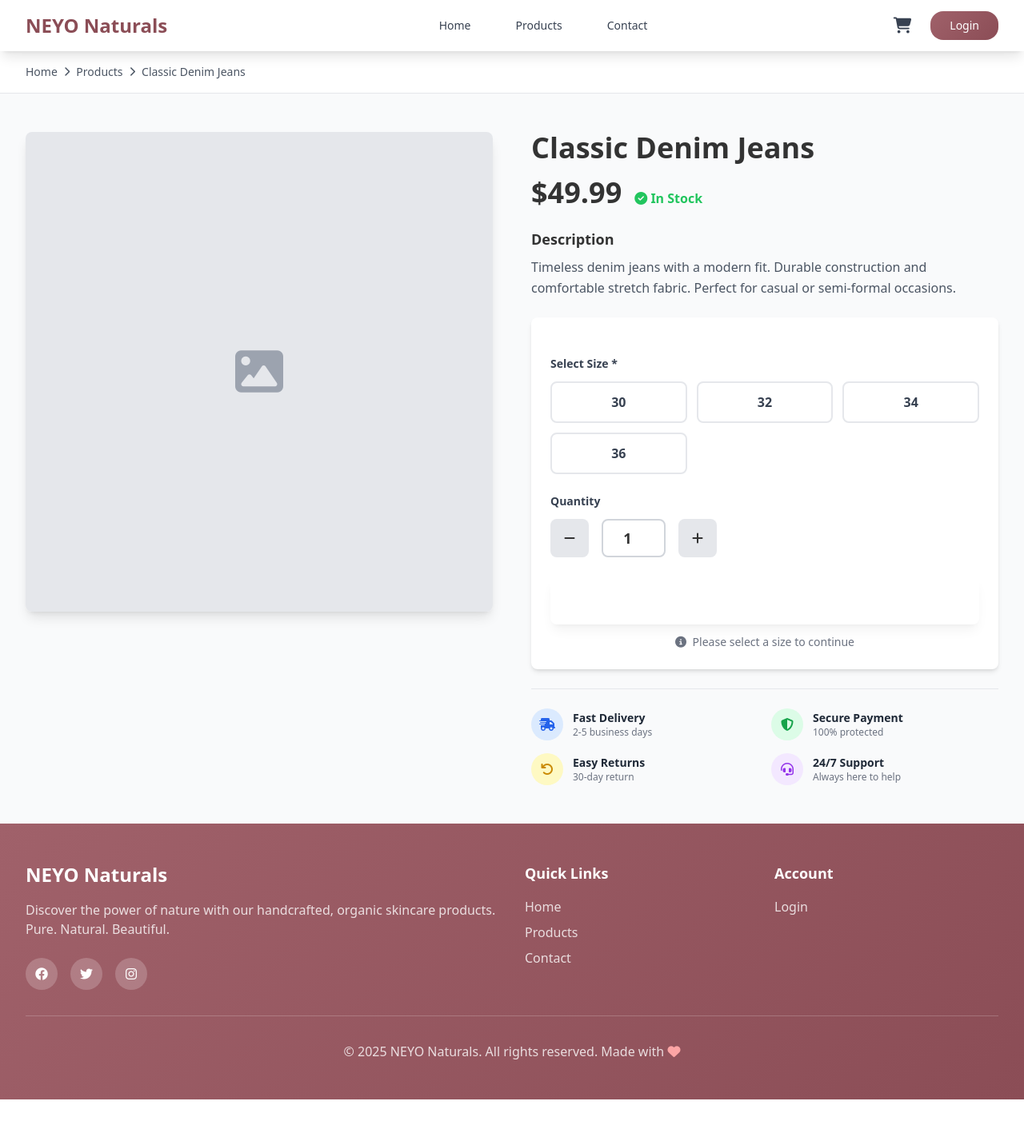
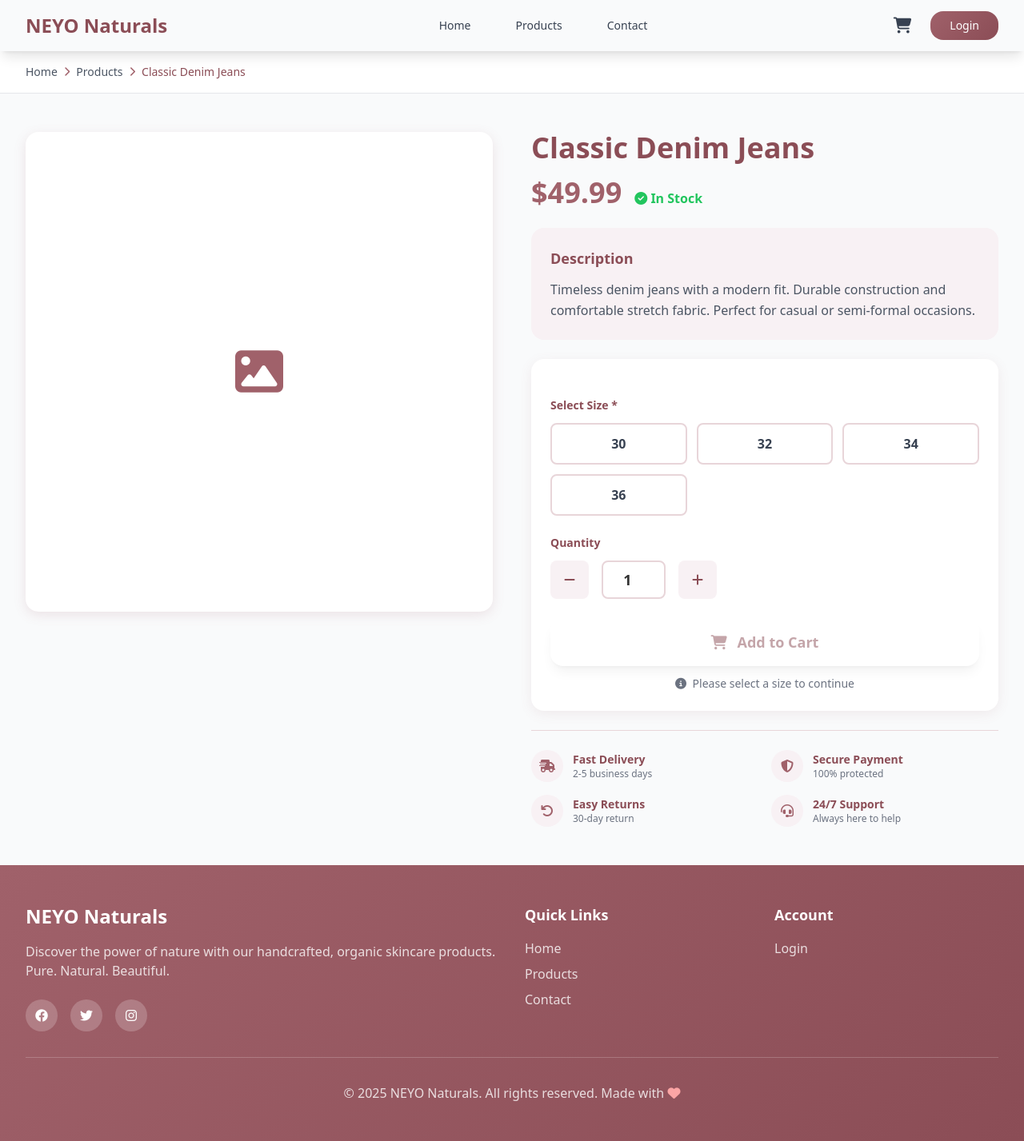
Before and after one commit to Harsh18Stephen/Neyo, a Django app: a page that uses templates/base.html in a window 1280 px wide. Shown: the whole page at 80% size. Before the commit the page ends 1375 px from the top, so only its background shows below. Run offline with Django 5.2, Linux system fonts and the light colour scheme; data comes from the database, SQL or seed files in the repository; both versions use the stored data as it was after the commit; data that the repository does not hold is empty; some libraries are stand-ins or nearby versions.

Commit message:
made some modification to templates

```diff
--- a/accounts/models.py
+++ b/accounts/models.py
@@ -10,10 +10,8 @@
     date_of_birth = models.DateField(null=True, blank=True)
     avatar = models.ImageField(upload_to='profiles/', blank=True, null=True)
 
-    # Google OAuth fields
     google_id = models.CharField(max_length=100, blank=True, null=True)
 
-    # Preferences
     email_notifications = models.BooleanField(default=True)
 
     created_at = models.DateTimeField(auto_now_add=True)
--- a/templates/base.html
+++ b/templates/base.html
@@ -120,7 +120,7 @@
 <body class="bg-gray-50 font-sans">
 
     <!-- Navigation Header -->
-    <nav class="bg-white shadow-lg sticky top-0 z-50" x-data="{ mobileMenuOpen: false, cartOpen: false }">
+    <nav class="text-[#8b4d56] shadow-lg sticky top-0 z-50" x-data="{ mobileMenuOpen: false, cartOpen: false }">
         <div class="max-w-7xl mx-auto px-4 sm:px-6 lg:px-8">
             <div class="flex justify-between items-center h-16">
                 <!-- Logo -->
@@ -312,7 +312,7 @@
 
     <!-- Loading Overlay -->
     <div x-data="{ loading: false }" x-show="loading" class="fixed inset-0 bg-black/50 backdrop-blur-sm flex items-center justify-center z-50" style="display: none;">
-        <div class="bg-white rounded-2xl p-8 flex flex-col items-center space-y-4 shadow-2xl">
+        <div class="bg-[#8b4d56] rounded-2xl p-8 flex flex-col items-center space-y-4 shadow-2xl">
             <div class="w-12 h-12 border-4 border-brand-secondary/20 border-t-brand-secondary rounded-full animate-spin"></div>
             <span class="text-brand-primary font-medium text-lg">Loading...</span>
         </div>
--- a/templates/products/detail.html
+++ b/templates/products/detail.html
@@ -1,30 +1,63 @@
 {% extends 'base.html' %}
 
 {% block title %}{{ product.name }} - NEYO{% endblock %}
+
+{% block extra_css %}
+<style>
+    .product-gradient {
+        background: linear-gradient(135deg, #f8f1f4 0%, #ffffff 50%, #f8f1f4 100%);
+    }
+
+    .image-gradient-overlay {
+        background: linear-gradient(135deg, rgba(160,97,106,0.1), rgba(139,77,86,0.05));
+    }
+
+    .add-to-cart-gradient {
+        background: linear-gradient(135deg, #a0616a, #8b4d56);
+    }
+
+    .add-to-cart-gradient:hover {
+        box-shadow: 0 5px 15px rgba(160,97,106,0.3);
+    }
+
+    .feature-badge {
+        background: linear-gradient(135deg, #a0616a, #8b4d56);
+    }
+
+    @keyframes fadeInUp {
+        from { opacity: 0; transform: translateY(30px); }
+        to { opacity: 1; transform: translateY(0); }
+    }
+
+    .animate-fadeInUp {
+        animation: fadeInUp 0.8s ease-out;
+    }
+</style>
+{% endblock %}
 
 {% block content %}
 <!-- Breadcrumbs -->
 <section class="bg-white py-4 border-b">
     <div class="max-w-7xl mx-auto px-4 sm:px-6 lg:px-8">
         <nav class="flex items-center space-x-2 text-sm text-gray-600">
-            <a href="{% url 'core:home' %}" class="hover:text-neyo-primary">Home</a>
-            <i class="fas fa-chevron-right text-xs"></i>
-            <a href="{% url 'products:list' %}" class="hover:text-neyo-primary">Products</a>
-            <i class="fas fa-chevron-right text-xs"></i>
-            <span class="text-neyo-primary font-medium">{{ product.name }}</span>
+            <a href="{% url 'core:home' %}" class="hover:text-[#8b4d56] transition-colors">Home</a>
+            <i class="fas fa-chevron-right text-xs text-[#a0616a]"></i>
+            <a href="{% url 'products:list' %}" class="hover:text-[#8b4d56] transition-colors">Products</a>
+            <i class="fas fa-chevron-right text-xs text-[#a0616a]"></i>
+            <span class="text-[#8b4d56] font-medium">{{ product.name }}</span>
         </nav>
     </div>
 </section>
 
 <!-- Product Detail Section -->
-<section class="py-12 bg-gray-50">
+<section class="py-12 product-gradient">
     <div class="max-w-7xl mx-auto px-4 sm:px-6 lg:px-8">
-        <div class="grid grid-cols-1 lg:grid-cols-2 gap-12">
+        <div class="grid grid-cols-1 lg:grid-cols-2 gap-12 animate-fadeInUp">
 
             <!-- Product Images Gallery -->
             <div class="space-y-4" x-data="{ activeImage: 0 }">
                 <!-- Main Image -->
-                <div class="bg-white rounded-lg shadow-lg overflow-hidden">
+                <div class="bg-white rounded-2xl shadow-lg overflow-hidden" style="box-shadow: 0 4px 15px rgba(160,97,106,0.15);">
                     {% if images %}
                         {% for image in images %}
                         <img x-show="activeImage === {{ forloop.counter0 }}"
@@ -33,8 +66,8 @@
                              class="w-full h-96 lg:h-[600px] object-cover">
                         {% endfor %}
                     {% else %}
-                        <div class="w-full h-96 lg:h-[600px] bg-gray-200 flex items-center justify-center">
-                            <i class="fas fa-image text-gray-400 text-6xl"></i>
+                        <div class="w-full h-96 lg:h-[600px] image-gradient-overlay flex items-center justify-center">
+                            <i class="fas fa-image text-[#a0616a] text-6xl"></i>
                         </div>
                     {% endif %}
                 </div>
@@ -44,8 +77,8 @@
                 <div class="grid grid-cols-4 gap-4">
                     {% for image in images %}
                     <button @click="activeImage = {{ forloop.counter0 }}"
-                            class="border-2 rounded-lg overflow-hidden transition-all"
-                            :class="activeImage === {{ forloop.counter0 }} ? 'border-neyo-primary' : 'border-gray-200 hover:border-gray-400'">
+                            class="border-2 rounded-lg overflow-hidden transition-all duration-300"
+                            :class="activeImage === {{ forloop.counter0 }} ? 'border-[#8b4d56] shadow-md' : 'border-gray-200 hover:border-[#a0616a]'">
                         <img src="{{ image.image.url }}"
                              alt="{{ image.alt_text|default:product.name }}"
                              class="w-full h-24 object-cover">
@@ -60,17 +93,17 @@
                 <!-- Product Title and Price -->
                 <div>
                     {% if product.is_featured %}
-                    <span class="inline-block bg-neyo-secondary text-white text-xs font-bold px-3 py-1 rounded mb-3">
+                    <span class="inline-block feature-badge text-[#8b4d56] text-xs font-bold px-3 py-1 rounded-full mb-3 shadow-lg">
                         <i class="fas fa-star mr-1"></i> FEATURED
                     </span>
                     {% endif %}
 
-                    <h1 class="text-3xl lg:text-4xl font-bold text-neyo-primary mb-4">
+                    <h1 class="text-3xl lg:text-4xl font-bold text-[#8b4d56] mb-4">
                         {{ product.name }}
                     </h1>
 
                     <div class="flex items-baseline space-x-4 mb-6">
-                        <span class="text-4xl font-bold text-neyo-secondary">
+                        <span class="text-4xl font-bold text-[#a0616a]">
                             ${{ product.price }}
                         </span>
                         {% if not product.is_in_stock %}
@@ -90,29 +123,30 @@
                 </div>
 
                 <!-- Product Description -->
-                <div class="prose prose-sm max-w-none">
-                    <h3 class="text-lg font-semibold text-neyo-primary mb-2">Description</h3>
+                <div class="bg-[#f8f1f4] p-6 rounded-2xl">
+                    <h3 class="text-lg font-semibold text-[#8b4d56] mb-3">Description</h3>
                     <p class="text-gray-600 leading-relaxed">{{ product.description }}</p>
                 </div>
 
                 <!-- Add to Cart Form -->
                 {% if product.is_in_stock %}
-                <form method="post" action="{% url 'cart:add' %}" class="space-y-6 bg-white p-6 rounded-lg shadow-md" x-data="{ selectedSize: '', quantity: 1 }">
+                <form method="post" action="{% url 'cart:add' %}" class="space-y-6 bg-white p-6 rounded-2xl shadow-md" style="box-shadow: 0 4px 15px rgba(160,97,106,0.1);" x-data="{ selectedSize: '', quantity: 1 }">
                     {% csrf_token %}
                     <input type="hidden" name="product_id" value="{{ product.id }}">
 
                     <!-- Size Selection -->
                     {% if variants %}
                     <div>
-                        <label class="block text-sm font-semibold text-gray-700 mb-3">
+                        <label class="block text-sm font-semibold text-[#8b4d56] mb-3">
                             Select Size *
                         </label>
                         <div class="grid grid-cols-3 gap-3">
                             {% for variant in variants %}
                             <button type="button"
                                     @click="selectedSize = '{{ variant.size }}'"
-                                    :class="selectedSize === '{{ variant.size }}' ? 'bg-neyo-primary text-white' : 'bg-white text-gray-700 hover:bg-gray-100'"
-                                    class="py-3 px-4 border-2 rounded-lg font-semibold transition-all"
+                                    :class="selectedSize === '{{ variant.size }}' ? 'bg-[#8b4d56] text-white' : 'bg-white text-gray-700 hover:bg-[#f8f1f4]'"
+                                    class="py-3 px-4 border-2 rounded-lg font-semibold transition-all duration-300"
+                                    style="border-color: #e8d5d9;"
                                     {% if not variant.is_in_stock %}disabled{% endif %}
                                     :disabled="!{{ variant.is_in_stock|yesno:'true,false' }}">
                                 {{ variant.size }}
@@ -128,25 +162,26 @@
 
                     <!-- Quantity Selection -->
                     <div>
-                        <label class="block text-sm font-semibold text-gray-700 mb-3">
+                        <label class="block text-sm font-semibold text-[#8b4d56] mb-3">
                             Quantity
                         </label>
                         <div class="flex items-center space-x-4">
                             <button type="button"
                                     @click="quantity = Math.max(1, quantity - 1)"
-                                    class="w-12 h-12 bg-gray-200 rounded-lg hover:bg-gray-300 transition-colors">
-                                <i class="fas fa-minus"></i>
+                                    class="w-12 h-12 bg-[#f8f1f4] rounded-lg hover:bg-[#e8d5d9] transition-colors">
+                                <i class="fas fa-minus text-[#8b4d56]"></i>
                             </button>
                             <input type="number"
                                    name="quantity"
                                    x-model="quantity"
                                    min="1"
                                    max="{{ product.stock }}"
-                                   class="w-20 text-center text-lg font-semibold border-2 border-gray-300 rounded-lg py-2">
+                                   class="w-20 text-center text-lg font-semibold border-2 rounded-lg py-2"
+                                   style="border-color: #e8d5d9;">
                             <button type="button"
                                     @click="quantity = Math.min({{ product.stock }}, quantity + 1)"
-                                    class="w-12 h-12 bg-gray-200 rounded-lg hover:bg-gray-300 transition-colors">
-                                <i class="fas fa-plus"></i>
+                                    class="w-12 h-12 bg-[#f8f1f4] rounded-lg hover:bg-[#e8d5d9] transition-colors">
+                                <i class="fas fa-plus text-[#8b4d56]"></i>
                             </button>
                         </div>
                     </div>
@@ -155,7 +190,7 @@
                     <div class="space-y-3">
                         <button type="submit"
                                 {% if variants %}:disabled="!selectedSize"{% endif %}
-                                class="w-full bg-neyo-primary text-white py-4 px-6 rounded-lg font-semibold text-lg hover:bg-gray-800 transition-all transform hover:scale-105 shadow-lg disabled:opacity-50 disabled:cursor-not-allowed disabled:transform-none">
+                                class="w-full add-to-cart-gradient text-[#8b4d56] py-4 px-6 rounded-2xl font-semibold text-lg transition-all duration-300 transform hover:-translate-y-0.5 shadow-lg disabled:opacity-50 disabled:cursor-not-allowed disabled:transform-none">
                             <i class="fas fa-shopping-cart mr-2"></i>
                             Add to Cart
                         </button>
@@ -169,7 +204,7 @@
                     </div>
                 </form>
                 {% else %}
-                <div class="bg-red-50 border-2 border-red-200 rounded-lg p-6 text-center">
+                <div class="bg-red-50 border-2 border-red-200 rounded-2xl p-6 text-center">
                     <i class="fas fa-times-circle text-red-500 text-4xl mb-3"></i>
                     <h3 class="text-xl font-semibold text-red-700 mb-2">Out of Stock</h3>
                     <p class="text-red-600">This product is currently unavailable. Check back soon!</p>
@@ -177,43 +212,43 @@
                 {% endif %}
 
                 <!-- Product Features -->
-                <div class="grid grid-cols-2 gap-4 pt-6 border-t">
+                <div class="grid grid-cols-2 gap-4 pt-6 border-t" style="border-color: #e8d5d9;">
                     <div class="flex items-center space-x-3">
-                        <div class="w-10 h-10 bg-blue-100 rounded-full flex items-center justify-center">
-                            <i class="fas fa-shipping-fast text-blue-600"></i>
+                        <div class="w-10 h-10 bg-[#f8f1f4] rounded-full flex items-center justify-center">
+                            <i class="fas fa-shipping-fast text-[#a0616a]"></i>
                         </div>
                         <div>
-                            <p class="text-sm font-semibold text-gray-800">Fast Delivery</p>
+                            <p class="text-sm font-semibold text-[#8b4d56]">Fast Delivery</p>
                             <p class="text-xs text-gray-500">2-5 business days</p>
                         </div>
                     </div>
 
                     <div class="flex items-center space-x-3">
-                        <div class="w-10 h-10 bg-green-100 rounded-full flex items-center justify-center">
-                            <i class="fas fa-shield-alt text-green-600"></i>
+                        <div class="w-10 h-10 bg-[#f8f1f4] rounded-full flex items-center justify-center">
+                            <i class="fas fa-shield-alt text-[#a0616a]"></i>
                         </div>
                         <div>
-                            <p class="text-sm font-semibold text-gray-800">Secure Payment</p>
+                            <p class="text-sm font-semibold text-[#8b4d56]">Secure Payment</p>
                             <p class="text-xs text-gray-500">100% protected</p>
                         </div>
                     </div>
 
                     <div class="flex items-center space-x-3">
-                        <div class="w-10 h-10 bg-yellow-100 rounded-full flex items-center justify-center">
-                            <i class="fas fa-undo text-yellow-600"></i>
+                        <div class="w-10 h-10 bg-[#f8f1f4] rounded-full flex items-center justify-center">
+                            <i class="fas fa-undo text-[#a0616a]"></i>
                         </div>
                         <div>
-                            <p class="text-sm font-semibold text-gray-800">Easy Returns</p>
+                            <p class="text-sm font-semibold text-[#8b4d56]">Easy Returns</p>
                             <p class="text-xs text-gray-500">30-day return</p>
                         </div>
                     </div>
 
                     <div class="flex items-center space-x-3">
-                        <div class="w-10 h-10 bg-purple-100 rounded-full flex items-center justify-center">
-                            <i class="fas fa-headset text-purple-600"></i>
+                        <div class="w-10 h-10 bg-[#f8f1f4] rounded-full flex items-center justify-center">
+                            <i class="fas fa-headset text-[#a0616a]"></i>
                         </div>
                         <div>
-                            <p class="text-sm font-semibold text-gray-800">24/7 Support</p>
+                            <p class="text-sm font-semibold text-[#8b4d56]">24/7 Support</p>
                             <p class="text-xs text-gray-500">Always here to help</p>
                         </div>
                     </div>
@@ -225,35 +260,35 @@
 
 <!-- Related Products -->
 {% if related_products %}
-<section class="py-12 bg-white">
+<section class="py-16 bg-white">
     <div class="max-w-7xl mx-auto px-4 sm:px-6 lg:px-8">
-        <h2 class="text-3xl font-bold text-neyo-primary mb-8">Related Products</h2>
+        <h2 class="text-3xl font-bold text-[#8b4d56] mb-8 text-center">You May Also Like</h2>
 
         <div class="grid grid-cols-1 sm:grid-cols-2 lg:grid-cols-4 gap-6">
             {% for related in related_products %}
-            <div class="bg-white rounded-lg shadow-md hover:shadow-xl transition-all duration-300 overflow-hidden group">
+            <div class="bg-white rounded-2xl shadow-lg hover:shadow-xl transition-all duration-300 overflow-hidden group hover:-translate-y-2" style="box-shadow: 0 4px 15px rgba(160,97,106,0.1);">
                 <a href="{% url 'products:detail' related.slug %}" class="block relative overflow-hidden">
                     {% if related.get_main_image %}
                         <img src="{{ related.get_main_image.url }}"
                              alt="{{ related.name }}"
                              class="w-full h-64 object-cover group-hover:scale-105 transition-transform duration-300">
                     {% else %}
-                        <div class="w-full h-64 bg-gray-200 flex items-center justify-center">
-                            <i class="fas fa-image text-gray-400 text-4xl"></i>
+                        <div class="w-full h-64 image-gradient-overlay flex items-center justify-center">
+                            <i class="fas fa-image text-[#a0616a] text-4xl"></i>
                         </div>
                     {% endif %}
                 </a>
 
-                <div class="p-4">
+                <div class="p-5">
                     <a href="{% url 'products:detail' related.slug %}">
-                        <h3 class="text-lg font-semibold text-neyo-primary mb-2 hover:text-neyo-secondary transition-colors">
+                        <h3 class="text-lg font-semibold text-[#8b4d56] mb-2 hover:text-[#a0616a] transition-colors">
                             {{ related.name }}
                         </h3>
                     </a>
                     <div class="flex items-center justify-between">
-                        <span class="text-xl font-bold text-neyo-secondary">${{ related.price }}</span>
+                        <span class="text-xl font-bold text-[#a0616a]">${{ related.price }}</span>
                         <a href="{% url 'products:detail' related.slug %}"
-                           class="text-neyo-primary hover:text-neyo-secondary transition-colors">
+                           class="text-[#8b4d56] hover:text-[#a0616a] transition-colors font-medium">
                             View <i class="fas fa-arrow-right ml-1"></i>
                         </a>
                     </div>
```
Also changed, not shown: accounts/views.py (+0 -9 lines), cart/views.py (+2 -17 lines), core/views.py (+1 -8 lines), orders/views.py (+2 -24 lines), templates/core/home.html (+105 -80 lines), templates/orders/checkout.html (+49 -25 lines), templates/orders/checkout_address.html (+44 -25 lines), db.sqlite3, templates/orders/order_detail.html (added), 1 other file.
